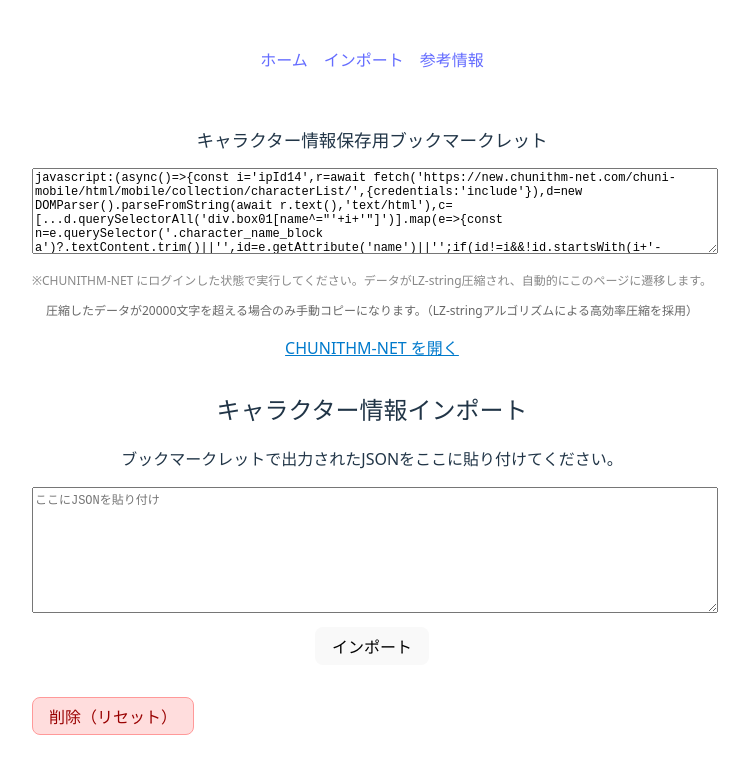
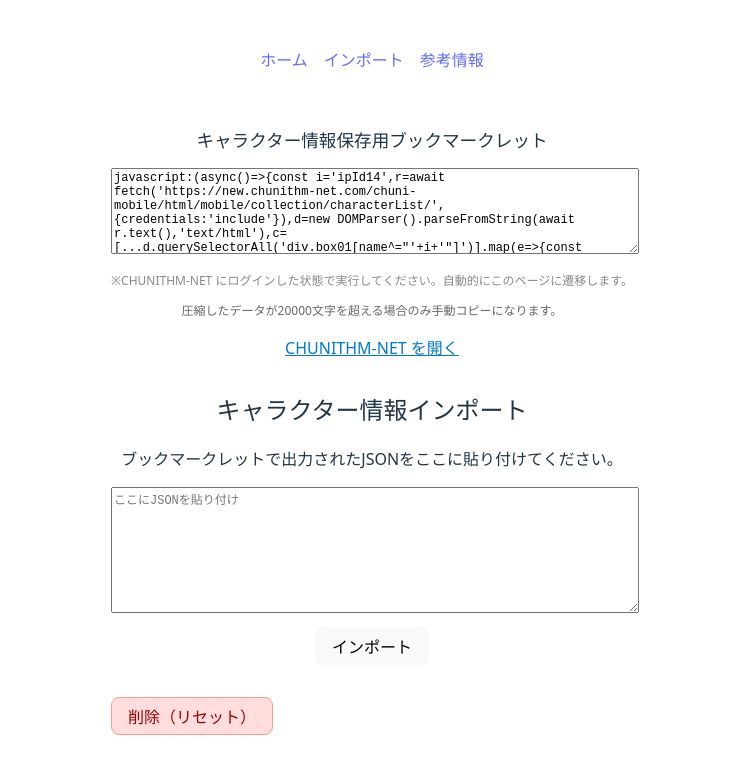
Before and after one commit to Suu0313/character-rank-manager-net, a React (Vite) app: page /character-rank-manager-net/import in a window 1280 px wide. Shown: the top 774 px of the page, without its empty margins (268-1017 px from the left). Built offline with nearby package versions, Linux system fonts and the light colour scheme.

Commit message:
説明文を修正

```diff
--- a/src/ImportPage.tsx
+++ b/src/ImportPage.tsx
@@ -71,10 +71,10 @@ const ImportPage: React.FC = () => {
         />
       </div>
       <p style={{ fontSize: 12, color: '#888' }}>
-        ※CHUNITHM-NET にログインした状態で実行してください。データがLZ-string圧縮され、自動的にこのページに遷移します。
+        ※CHUNITHM-NET にログインした状態で実行してください。自動的にこのページに遷移します。
       </p>
       <p style={{ fontSize: 12, color: '#666' }}>
-        圧縮したデータが20000文字を超える場合のみ手動コピーになります。（LZ-stringアルゴリズムによる高効率圧縮を採用）
+        圧縮したデータが20000文字を超える場合のみ手動コピーになります。
       </p>
       <p>
         <a
```
